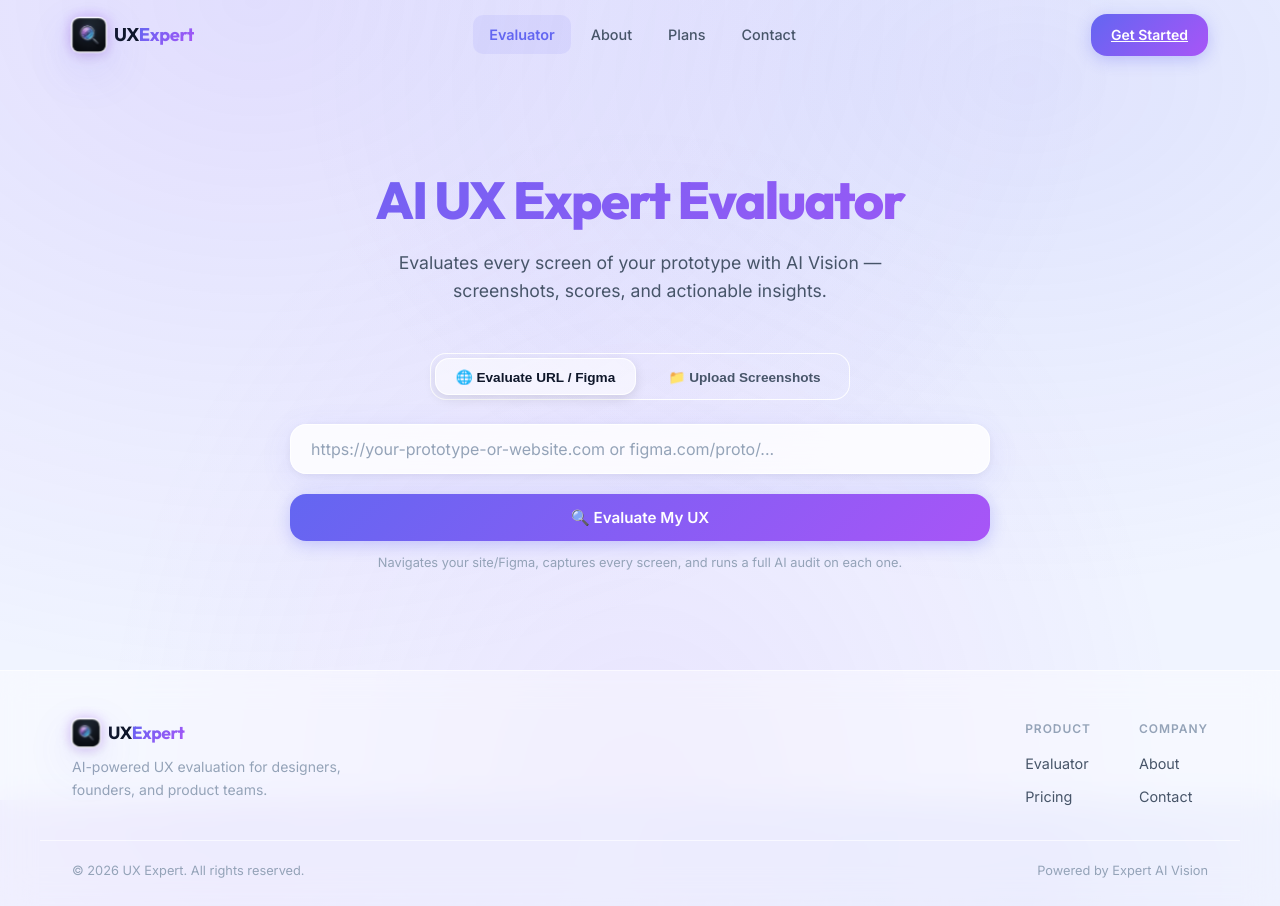
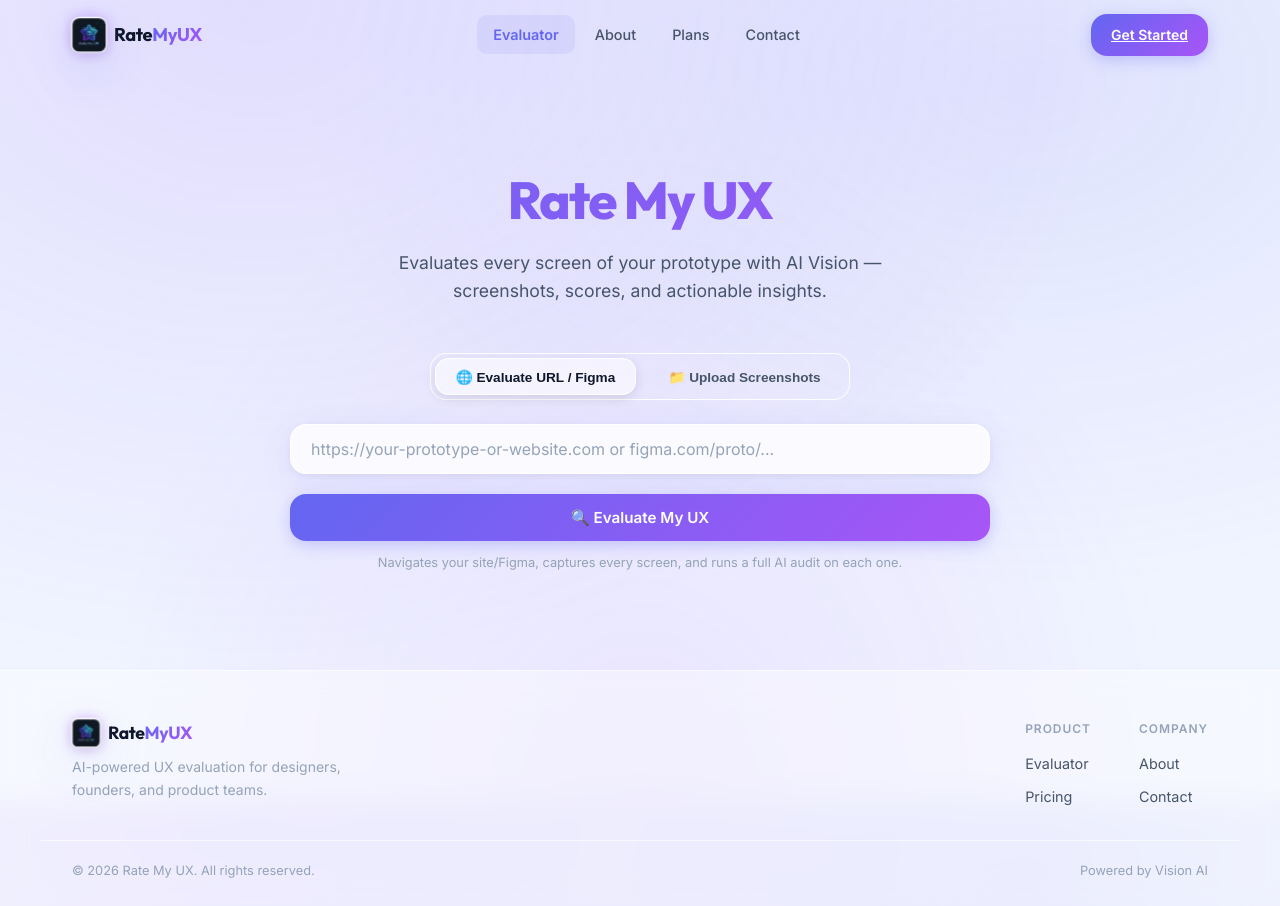
Before and after one commit to madmags29/ux, a React (Vite) app in the folder frontend/: page / in a window 1280 px wide. Built offline with nearby package versions, Linux system fonts and the light colour scheme.

Commit message:
feat: update logo and brand identity to Rate My UX

```diff
--- a/frontend/index.html
+++ b/frontend/index.html
@@ -4,7 +4,7 @@
     <meta charset="UTF-8" />
     <link rel="icon" type="image/png" href="/logo.png" />
     <meta name="viewport" content="width=device-width, initial-scale=1.0" />
-    <title>UX Expert | AI-Powered UX Evaluation & Design Auditing Tool</title>
+    <title>Rate My UX | AI-Powered UX Evaluation & Design Auditing Tool</title>
     <meta name="description" content="Audit and evaluate your website, app, or Figma prototype using advanced Vision AI. Get detailed usability scores, accessibility issues, copywriting improvements, and prioritized design roadmaps instantly." />
     <meta name="keywords" content="UX Audit, Design Critique, Heuristics Evaluation, Usability Testing, Figma Prototype Audit, Accessibility Checker, Design Consistency" />
   </head>
--- a/frontend/src/App.jsx
+++ b/frontend/src/App.jsx
@@ -129,7 +129,7 @@ function EvaluatorPage() {
   return (
     <div className="container">
       <header className="header">
-        <h1 className="text-gradient">AI UX Expert Evaluator</h1>
+        <h1 className="text-gradient">Rate My UX</h1>
         <p>Evaluates every screen of your prototype with AI Vision — screenshots, scores, and actionable insights.</p>
       </header>
 
@@ -325,10 +325,10 @@ function Footer() {
       <div className="site-footer__inner">
         <div className="site-footer__brand">
           <div style={{ display: 'flex', alignItems: 'center', gap: '0.5rem', marginBottom: '0.5rem' }}>
-            <div className="navbar__logo-icon" style={{ overflow: 'hidden', width: '28px', height: '28px' }}>
-              <img src="/logo.png" alt="UX Expert Logo" style={{ width: '100%', height: '100%', objectFit: 'cover' }} />
+            <div className="navbar__logo-icon" style={{ overflow: 'hidden', width: '28px', height: '28px', borderRadius: '6px' }}>
+              <img src="/logo.png" alt="Rate My UX Logo" style={{ width: '100%', height: '100%', objectFit: 'cover' }} />
             </div>
-            <span className="navbar__logo-text" style={{ fontSize: '1.1rem' }}>UX<span className="navbar__logo-accent">Expert</span></span>
+            <span className="navbar__logo-text" style={{ fontSize: '1.1rem' }}>Rate<span className="navbar__logo-accent">MyUX</span></span>
           </div>
           <p>AI-powered UX evaluation for designers, founders, and product teams.</p>
         </div>
@@ -346,8 +346,8 @@ function Footer() {
         </div>
       </div>
       <div className="site-footer__bottom">
-        <span>© {new Date().getFullYear()} UX Expert. All rights reserved.</span>
-        <span>Powered by Expert AI Vision</span>
+        <span>© {new Date().getFullYear()} Rate My UX. All rights reserved.</span>
+        <span>Powered by Vision AI</span>
       </div>
     </footer>
   );
--- a/frontend/src/components/Navbar.jsx
+++ b/frontend/src/components/Navbar.jsx
@@ -29,11 +29,11 @@ export default function Navbar() {
         <div className="navbar__inner">
           {/* Logo */}
           <NavLink to="/" className="navbar__logo">
-            <div className="navbar__logo-icon" style={{ overflow: 'hidden' }}>
-              <img src="/logo.png" alt="UX Expert Logo" style={{ width: '100%', height: '100%', objectFit: 'cover' }} />
+            <div className="navbar__logo-icon" style={{ overflow: 'hidden', borderRadius: '8px' }}>
+              <img src="/logo.png" alt="Rate My UX Logo" style={{ width: '100%', height: '100%', objectFit: 'cover' }} />
             </div>
             <span className="navbar__logo-text">
-              UX<span className="navbar__logo-accent">Expert</span>
+              Rate<span className="navbar__logo-accent">MyUX</span>
             </span>
           </NavLink>
 
--- a/frontend/src/pages/AboutPage.jsx
+++ b/frontend/src/pages/AboutPage.jsx
@@ -15,10 +15,10 @@ export default function AboutPage() {
     <div>
       {/* Hero */}
       <section className="page-hero">
-        <div className="page-hero__badge">About UX Expert</div>
+        <div className="page-hero__badge">About Rate My UX</div>
         <h1>Built for Designers, Founders<br />& Product Teams</h1>
         <p>
-          UX Expert is an AI-powered evaluation platform that gives you the same quality
+          Rate My UX is an AI-powered evaluation platform that gives you the same quality
           of feedback as hiring a senior UX consultant — in seconds, not weeks.
         </p>
         <div style={{ display: 'flex', gap: '1rem', justifyContent: 'center', flexWrap: 'wrap', marginTop: '2rem' }}>
--- a/frontend/src/utils/generatePDF.js
+++ b/frontend/src/utils/generatePDF.js
@@ -129,7 +129,7 @@ export async function generatePDF(screens, aggregate) {
 
   // Logo area
   setFont(22, 'bold', C.white);
-  text('AI UX Expert', marginL, 30);
+  text('Rate My UX', marginL, 30);
   setFont(22, 'bold', C.purple);
   text('Audit Report', marginL, 43);
 
@@ -444,7 +444,7 @@ export async function generatePDF(screens, aggregate) {
     setFill(C.border);
     pdf.rect(marginL, pageH - 12, contentW, 0.5, 'F');
     setFont(6.5, 'normal', C.darkgrey);
-    text('AI UX Expert Evaluator · Expert AI Vision', marginL, pageH - 5);
+    text('Rate My UX Evaluator · Vision AI', marginL, pageH - 5);
     text(date, pageW - marginR, pageH - 5, { align: 'right' });
   }
 
```
Also changed, not shown: frontend/public/logo.png.
